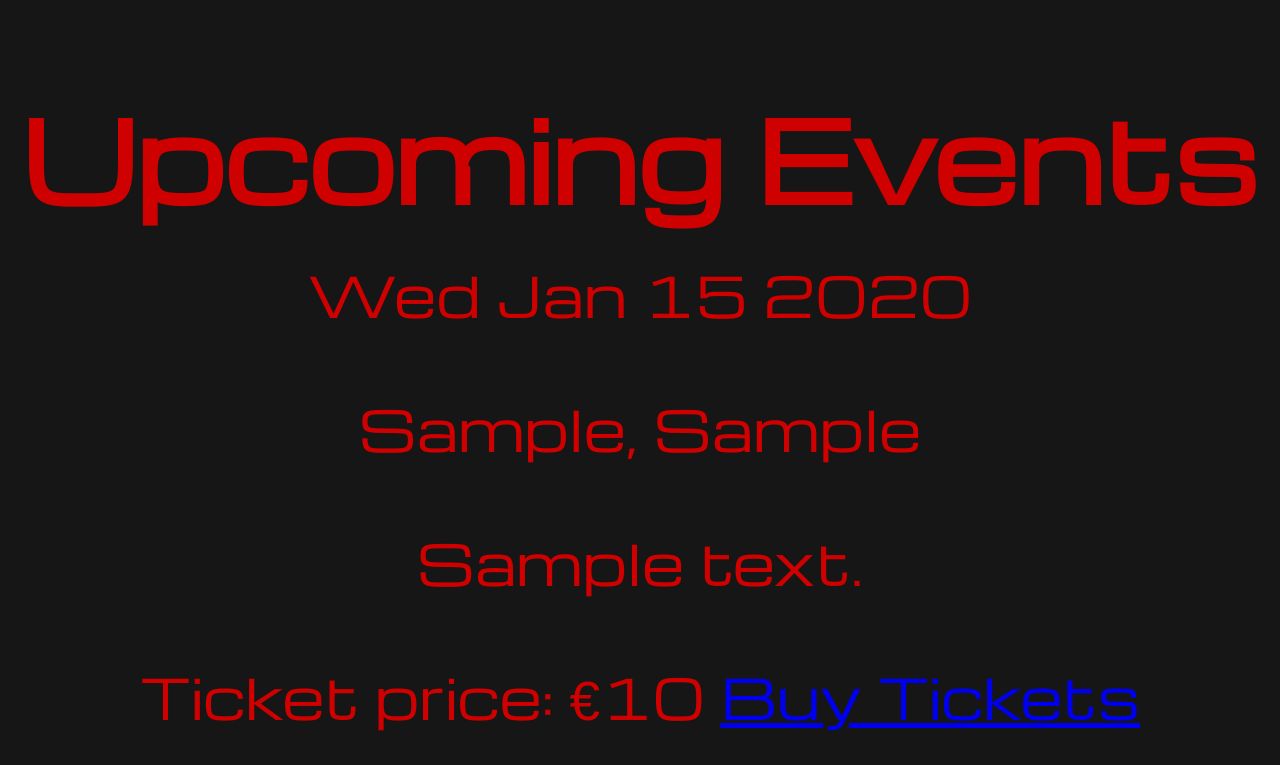
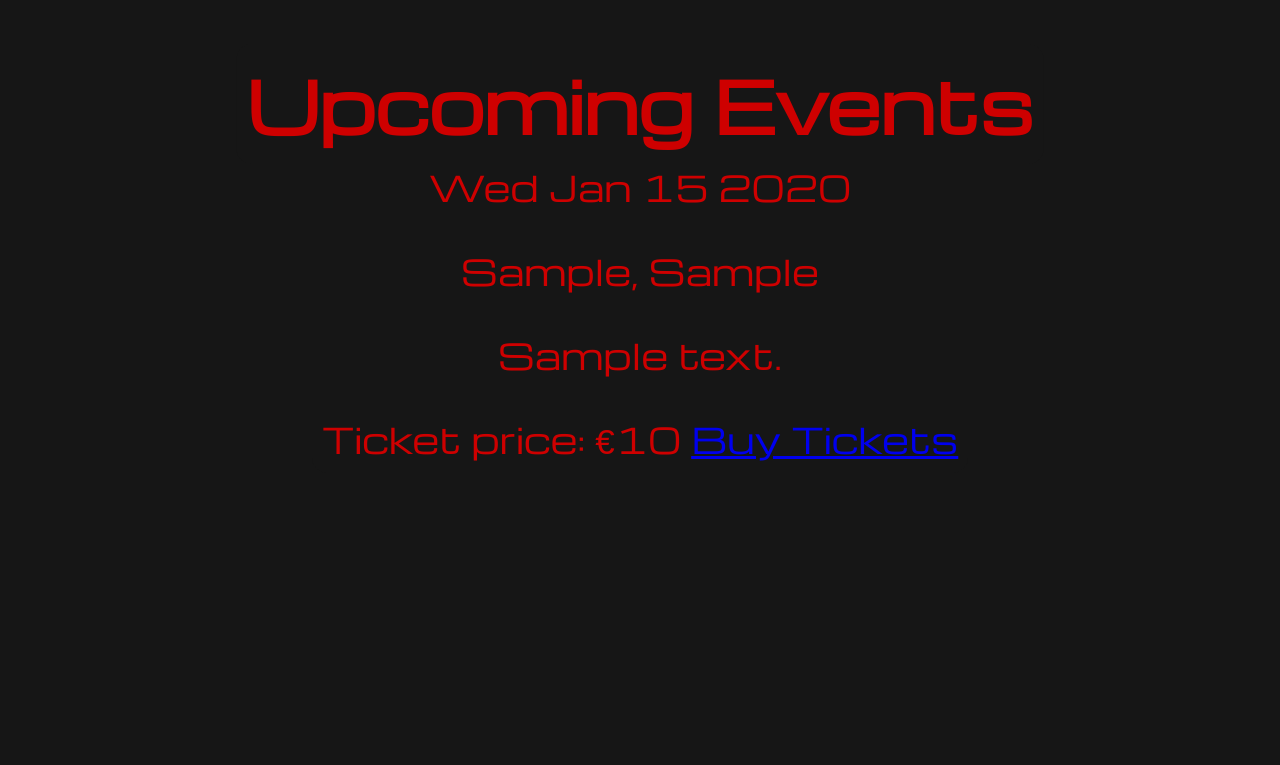
Before and after one commit to RW0990/SoftwareEngineering, a Node server app: page /events in a window 1280 px wide. Shown: the part 53-818 px from the top of the page. After the commit the page ends 514 px from the top, so only its background shows below. Run offline with Node 20, Linux system fonts and the light colour scheme; tables that the repository leaves empty hold one stand-in row (values such as "Sample post"); some libraries are stand-ins or nearby versions.

Commit message:
Refactor CSS styles for consistency and clarity

```diff
--- a/public/style.css
+++ b/public/style.css
@@ -106,7 +106,7 @@
 /*events page*/
 /* TITLE main page */
 #upcomingevents {
-  font-size: 55px;
+  font-size: 35px;
   font-family: "Michroma", sans-serif;
   text-align: center;
   margin: 40px auto 20px;
```
